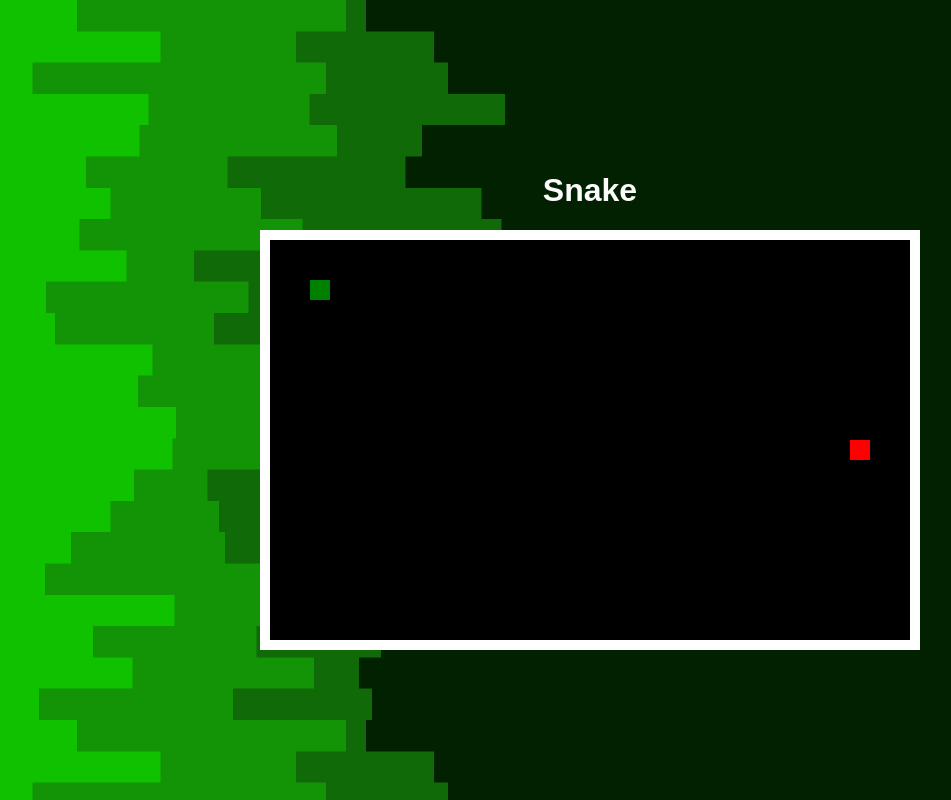
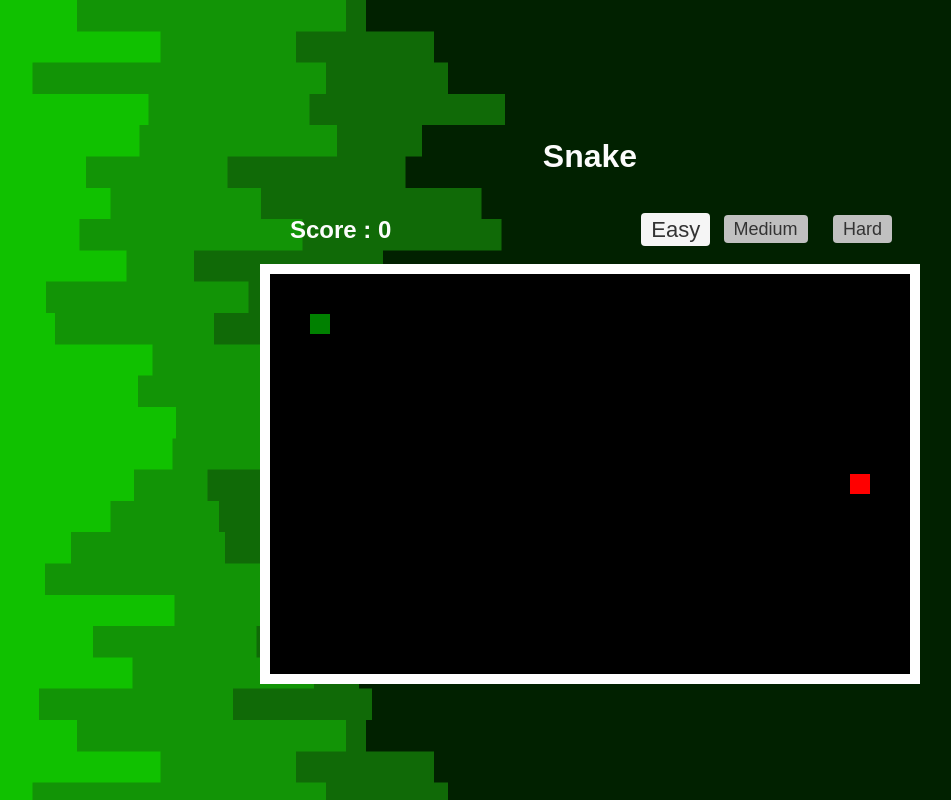
Before and after one commit to Arrrax1/snake-Vanilla, a plain HTML site: page index.html in a window 1280 px wide. Shown: the whole page, without its empty margins (50-1001 px from the left). Drawn offline with Linux system fonts and the light colour scheme; a web font is replaced by a local one.

Commit message:
temp commit

```diff
--- a/index.html
+++ b/index.html
@@ -1,16 +1,31 @@
 <!DOCTYPE html>
 <html lang="en">
+
 <head>
     <meta charset="UTF-8">
     <meta name="viewport" content="width=device-width, initial-scale=1.0">
     <link rel="stylesheet" href="style.css">
     <title>Snake</title>
 </head>
+
 <body>
     <div class="main-container">
         <h1>Snake</h1>
+        <div class="top-container">
+            <h2 id="score">Score : 0</h2>
+            <div class="diff-container">
+                <input type="radio" name="difficulty" id="easy" checked><label for="easy">Easy</label>
+            </div>
+            <div class="diff-container">
+                <input type="radio" name="difficulty" id="medium"><label for="medium">Medium</label>
+            </div>
+            <div class="diff-container">
+                <input type="radio" name="difficulty" id="hard"><label for="hard">Hard</label>
+            </div>
+        </div>
         <canvas id="board"></canvas>
     </div>
     <script src="app.js"></script>
 </body>
+
 </html>
--- a/style.css
+++ b/style.css
@@ -1,20 +1,59 @@
-body{
+@import url('https://fonts.googleapis.com/css2?family=Belanosima&family=McLaren&family=Nunito&display=swap');
+
+body {
     margin: 0;
     font-family: sans-serif;
     color: #fcfcfc;
     background: url('layered-steps-haikei.svg');
-    background-size:100% ;
+    background-size: 100%;
     background-attachment: fixed;
 }
 
-.main-container{
+.main-container {
     height: 100vh;
     display: grid;
     place-content: center;
     place-items: center;
 }
 
-#board{
+#board {
     border: 10px solid white;
     background-color: black;
 }
+
+.top-container {
+    display: grid;
+    grid-template-columns: repeat(19, 25px);
+    width: 600px;
+    justify-content: space-between;
+    align-items: center;
+    padding: 0 30px;
+}
+
+h2{grid-column: 1/10}
+label {
+    transition: all 200ms linear;
+    padding: 4px 10px;
+    border-radius: 4px;
+    font-family: 'Belanosima', sans-serif;
+    font-size: 18px;
+    color: #333;
+    background-color: silver;
+    cursor: pointer;
+    width: fit-content;
+}
+
+.diff-container{text-align: center;}
+.diff-container:nth-of-type(1) {grid-column: 12 / 14}
+.diff-container:nth-of-type(2) {grid-column: 14 / 18}
+.diff-container:nth-of-type(3) {grid-column: 18 / 20}
+
+input[type='radio'] {
+    position: absolute;
+    display: none;
+}
+
+input[type='radio']:checked+label {
+    font-size: 22px;
+    background-color: whitesmoke;
+}
```
